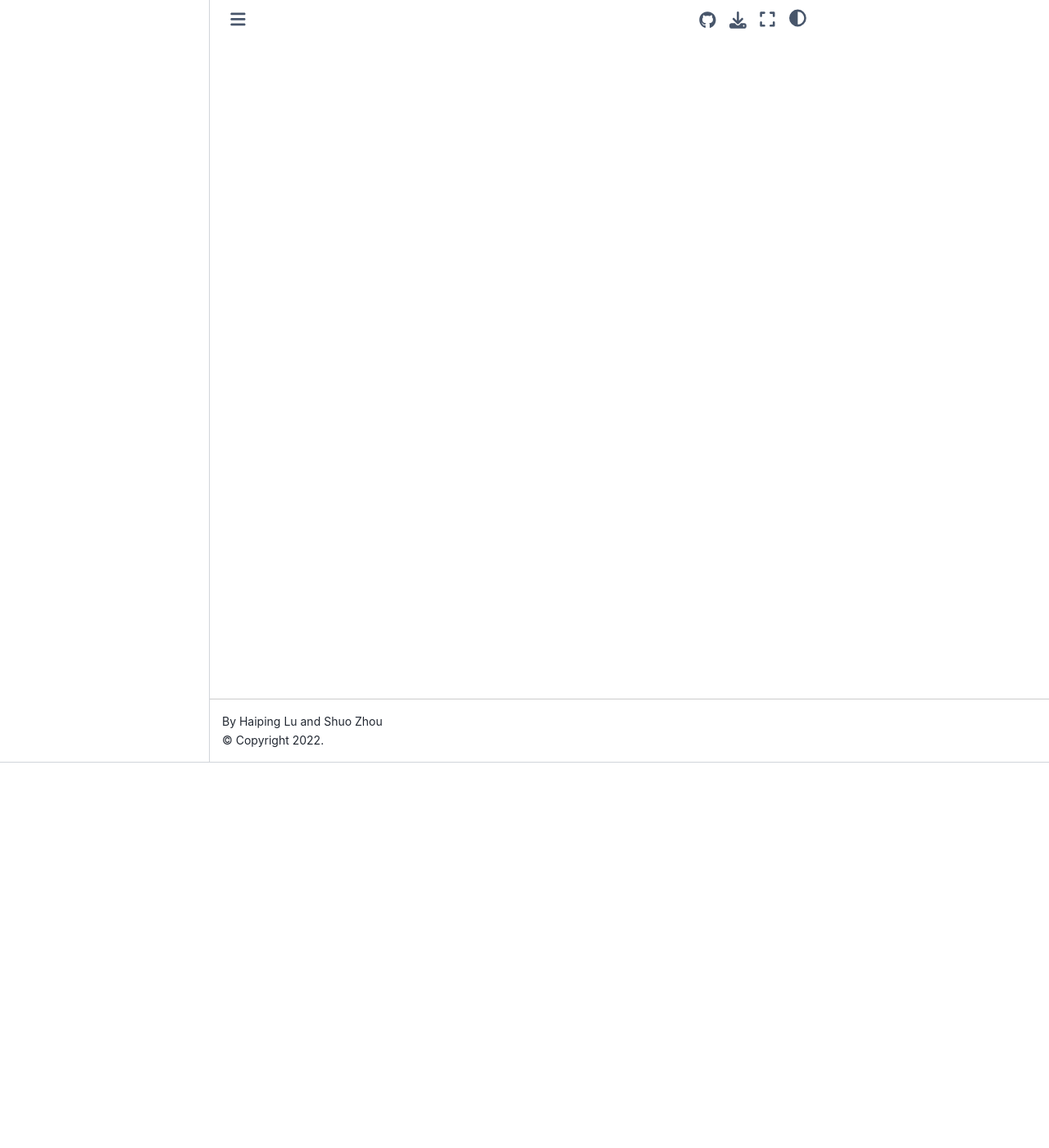
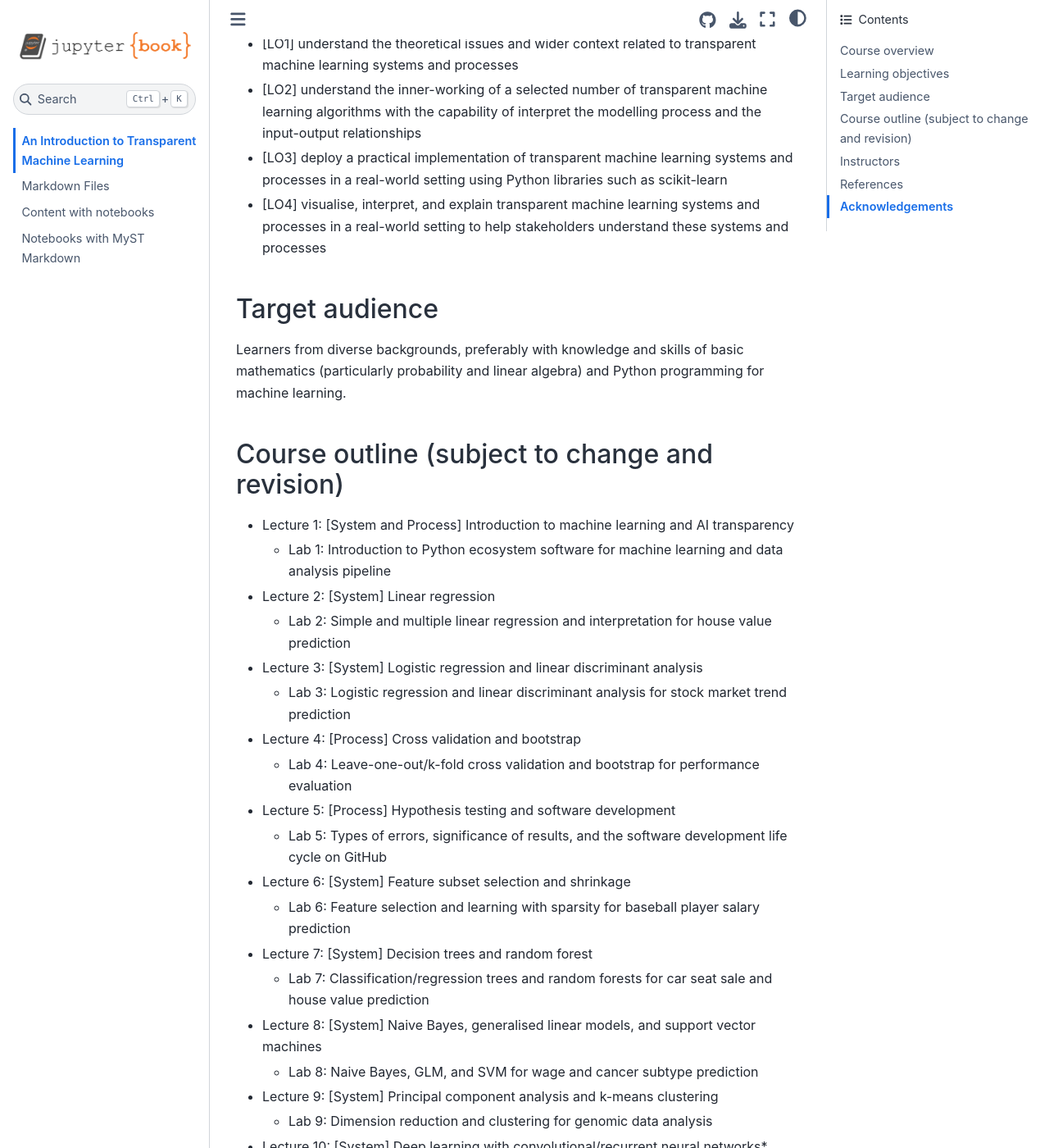
Before and after one commit to pykale/transparentML, a Jupyter Book: the page built from content/intro.md, in a window 1280 px wide and 1400 px high, scrolled down 470 px. Shown: the whole window at 82% size. Built offline with Jupyter Book 1.0.4 settings and Sphinx 7.4.7 and the Sphinx Book theme 1.1.4, drawn with Linux system fonts in a browser that asks for light colours; some of the changed text lies outside the part shown.

Commit message:
intro page done

````diff
--- a/content/intro.md
+++ b/content/intro.md
@@ -1,16 +1,77 @@
-# Welcome to your Jupyter Book
+# An Introduction to Transparent Machine Learning
 
-This is a small sample book to give you a feel for how book content is
-structured.
+## Course overview
 
-:::{note}
-Here is a note!
-:::
+This self-paced online learning course aims to introduce essential materials on transparent machine learning for learners of diverse backgrounds to understand and apply transparent machine learning in real-world applications with confidence and trust, targeting a missing gap in the online educational space.
 
-And here is a code block:
+## Learning objectives
 
-```
-e = mc^2
-```
+By the end of the course, a learner will be able to demonstrate the ability to
 
-Check out the content pages bundled with this sample book to see more.
+- [LO1] understand the theoretical issues and wider context related to transparent machine learning systems and processes
+
+- [LO2] understand the inner-working of a selected number of transparent machine learning algorithms with the capability of interpret the modelling process and the input-output relationships
+
+- [LO3] deploy a practical implementation of transparent machine learning systems and processes in a real-world setting using Python libraries such as scikit-learn
+
+- [LO4] visualise, interpret, and explain transparent machine learning systems and processes in a real-world setting to help stakeholders understand these systems and processes
+
+## Target audience
+
+Learners from diverse backgrounds, preferably with knowledge and skills of basic mathematics (particularly probability and linear algebra) and Python programming for machine learning.
+
+## Course outline (subject to change and revision)
+
+- Lecture 1: [System and Process] Introduction to machine learning and AI transparency
+  - Lab 1: Introduction to Python ecosystem software for machine learning and data analysis pipeline
+
+- Lecture 2: [System] Linear regression
+  - Lab 2: Simple and multiple linear regression and interpretation for house value prediction
+
+- Lecture 3: [System] Logistic regression and linear discriminant analysis
+  - Lab 3: Logistic regression and linear discriminant analysis for stock market trend prediction
+
+- Lecture 4: [Process] Cross validation and bootstrap
+  - Lab 4: Leave-one-out/k-fold cross validation and bootstrap for performance evaluation
+
+- Lecture 5: [Process] Hypothesis testing and software development
+  - Lab 5: Types of errors, significance of results, and the software development life cycle on GitHub
+
+- Lecture 6: [System] Feature subset selection and shrinkage
+  - Lab 6: Feature selection and learning with sparsity for baseball player salary prediction
+
+- Lecture 7: [System] Decision trees and random forest
+  - Lab 7: Classification/regression trees and random forests for car seat sale and house value prediction
+
+- Lecture 8: [System] Naive Bayes, generalised linear models, and support vector machines
+  - Lab 8: Naive Bayes, GLM, and SVM for wage and cancer subtype prediction
+
+- Lecture 9: [System] Principal component analysis and k-means clustering
+  - Lab 9: Dimension reduction and clustering for genomic data analysis
+
+- Lecture 10: [System] Deep learning with convolutional/recurrent neural networks*
+  - Lab 10: Deep neural networks for digit classification and movie review sentiment analysis
+
+## Instructors
+
+This course is developed by [Haiping Lu](https://haipinglu.github.io/), a Senior Lecturer in Machine Learning, and [Shuo Zhou](https://sz144.github.io/), an Academic Fellow in Machine Learning, both at the [Department of Computer Science](https://www.sheffield.ac.uk/dcs), [The University of Sheffield](https://www.sheffield.ac.uk/).
+
+## References
+
+- Book: James G, Witten D, Hastie T, Tibshirani R. [An Introduction to Statistical Learning](https://www.statlearning.com/), Second Edition,  Springer, 2021. [PDF](https://hastie.su.domains/ISLR2/ISLRv2_website.pdf)
+- Code
+  - [ISL_python: An Introduction to Statistical Learning with Applications in PYTHON](https://github.com/qx0731/Sharing_ISL_python)
+  - [ISLR-python](https://github.com/JWarmenhoven/ISLR-python)
+- Course
+  - [Scikit-learn course](https://inria.github.io/scikit-learn-mooc/index.html)
+  - [MIMIC WFDB Tutorials](https://wfdb.io/mimic_wfdb_tutorials/)
+  - [Machine Learning and Adaptive Intelligence - University of Sheffield](https://github.com/maalvarezl/MLAI)
+  - [Scalable Machine Learning - University of Sheffield](https://github.com/haipinglu/ScalableML)
+
+- Teaching
+  - [Good practice by design](https://onlinelearning.london.ac.uk/2020/06/08/good-practice-by-design/)
+  - [Planning your online module (DIY, lockdown style)](https://onlinelearning.london.ac.uk/2020/05/24/planning-your-online-module-diy-lockdown-style/)
+
+## Acknowledgements
+
+This development is supported by the [Funding call for online learning courses in responsible AI](https://www.turing.ac.uk/funding-call-online-learning-courses-responsible-ai) from the [Alan Turing Institute](https://www.turing.ac.uk/).
````
Also changed, not shown: content/intro_bak.md (added, +20 -0 lines).
